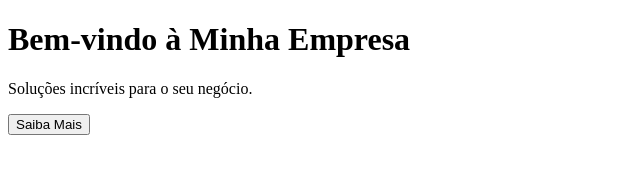
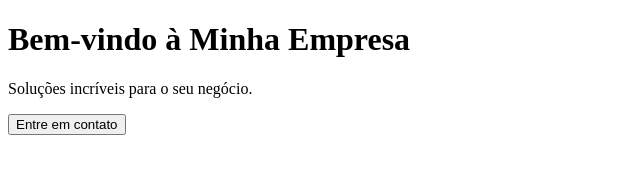
Before and after one commit to marialaurasantos/landing-page-empresa, a plain HTML site: page index.html in a window 1280 px wide. Shown: the whole page, without its empty margins (0-640 px from the left). Drawn offline with Linux system fonts and the light colour scheme.

Commit message:
Update index.html

```diff
--- a/index.html
+++ b/index.html
@@ -8,7 +8,7 @@
 <header>
 <h1>Bem-vindo à Minha Empresa</h1>
 <p>Soluções incríveis para o seu negócio.</p>
-<button>Saiba Mais</button>
+<button>Entre em contato</button>
 </header>
 </body>
 </html>
```
